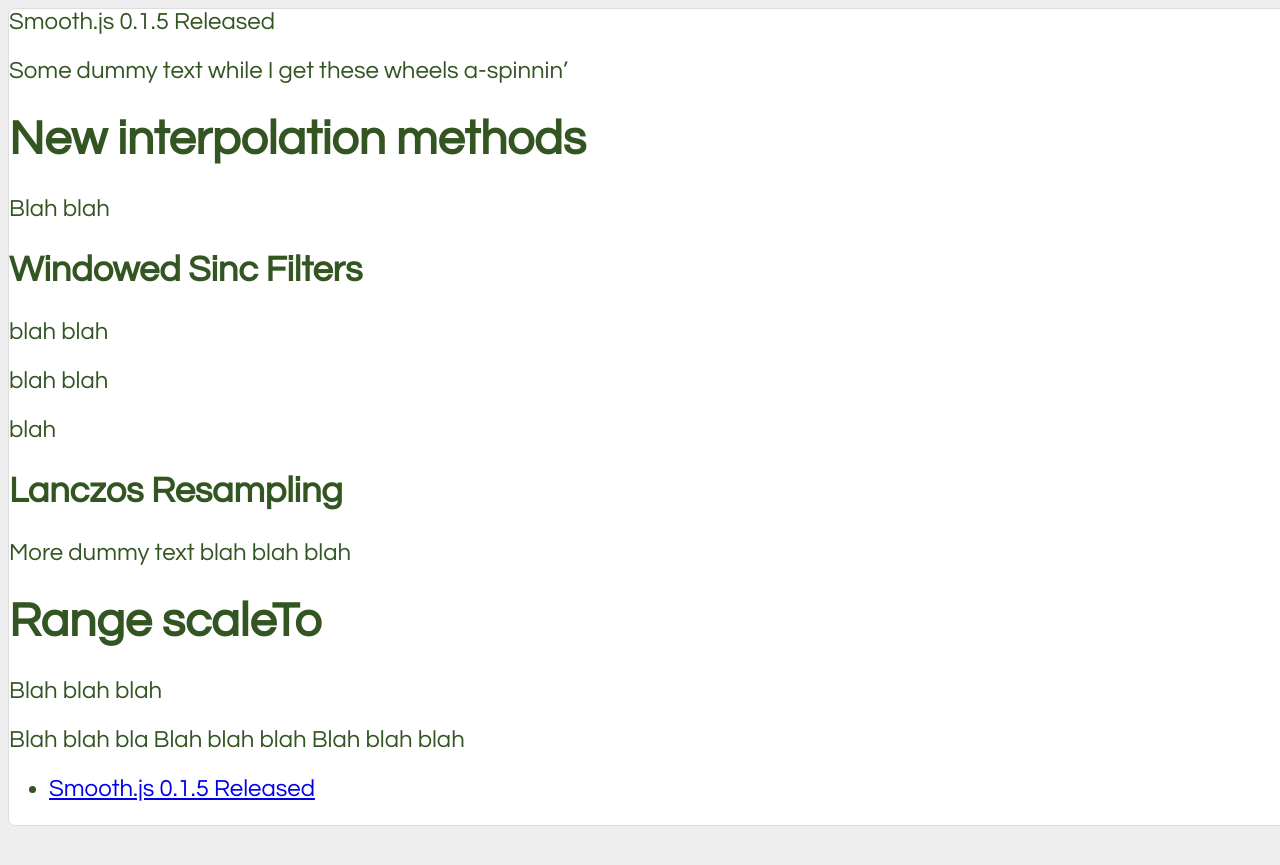
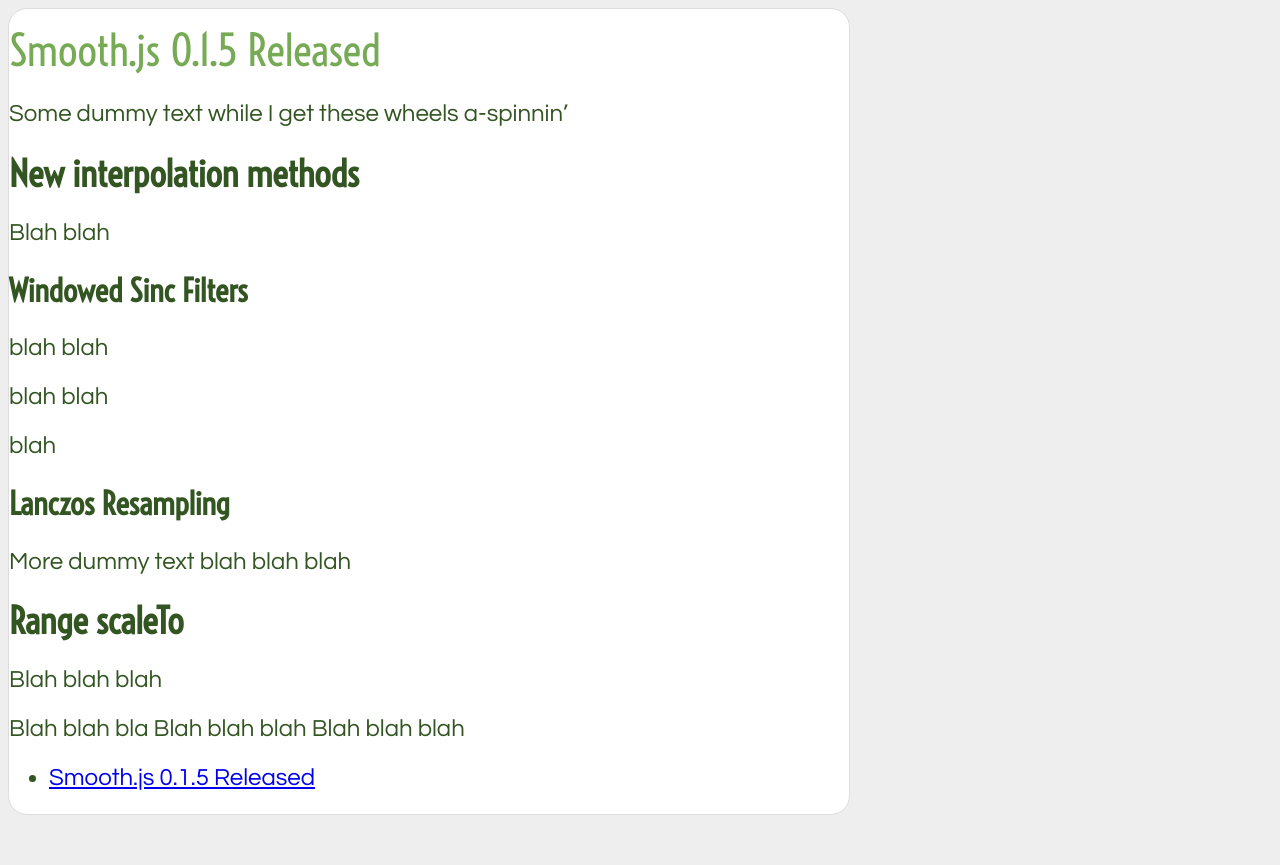
Before and after one commit to osuushi/osuushi.github.com, a Jekyll site: the page built from index.html, in a window 1280 px wide. Shown: the top 865 px of the page. Built offline with Jekyll 4.4.1, drawn with Linux system fonts in a browser that asks for light colours.

Commit message:
Progressing toward something sane, style-wise

```diff
--- a/css/blog.css
+++ b/css/blog.css
@@ -3,22 +3,42 @@
 body {
 	background-color: #EEE;
 	font-family: "Questrial";
-	font-size: 1.5em;
 	color: #352;
 }
 
 div#main {
-	width: 60em;
+	width: 35em;
+	padding
 	margin: 0 auto;
-	border-radius: 0.3em;
+	border-radius: 0.8em;
 	border: .05em solid #DDD;
 	background-color: white;
+	font-size: 1.5em;
 }
 
 div#title {
 	font-family: 'Voltaire';
 	font-size: 3em;
+	margin-bottom: .2em;
+	color: #583;
+	text-align:center;
 }
+
+div.post-title {
+	font-family: 'Voltaire';
+	font-size: 1.8em;
+	color: #7A5;
+}
+
+h1, h2, h3, h4, h5, h6 { font-family: 'Voltaire'; }
+
+h1 { font-size: 1.5em; }
+h2 { font-size: 1.3em; }
+h3 { font-size: 1.2em; }
+h4 { font-size: 1.15em; }
+h5 { font-size: 1.075em; }
+h6 { font-size: 1em; }
+
 
 div#content {
 
@@ -28,9 +48,6 @@ div#posts {
 
 }
 
-div.post-title {
-
-}
 
 div.post {
 
```
